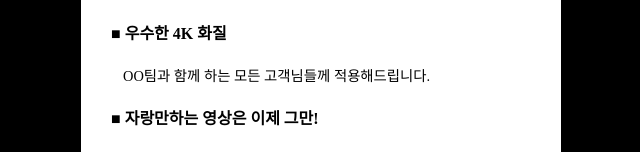
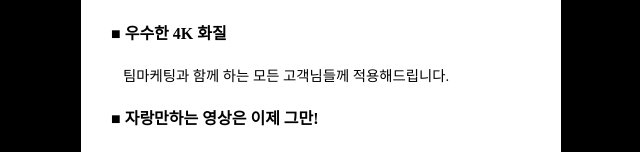
Before and after one commit to teammark10/Promotion, a plain HTML site: page index.html in a window 1280 px wide. Shown: the part 3804-3956 px from the top of the page, without its empty margins (319-959 px from the left). Drawn offline with Linux system fonts and the light colour scheme; a web font is replaced by a local one.

Commit message:
Update index.html

```diff
--- a/index.html
+++ b/index.html
@@ -113,7 +113,7 @@
                 </li>
                 <li>
                     <h4>■  우수한 4K 화질</h4>
-                    <h5>OO팀과 함께 하는 모든 고객님들께 적용해드립니다.</h5>
+                    <h5>팀마케팅과 함께 하는 모든 고객님들께 적용해드립니다.</h5>
                 </li>
                 <li>
                     <h4>■  자랑만하는 영상은 이제 그만!</h4>
```
